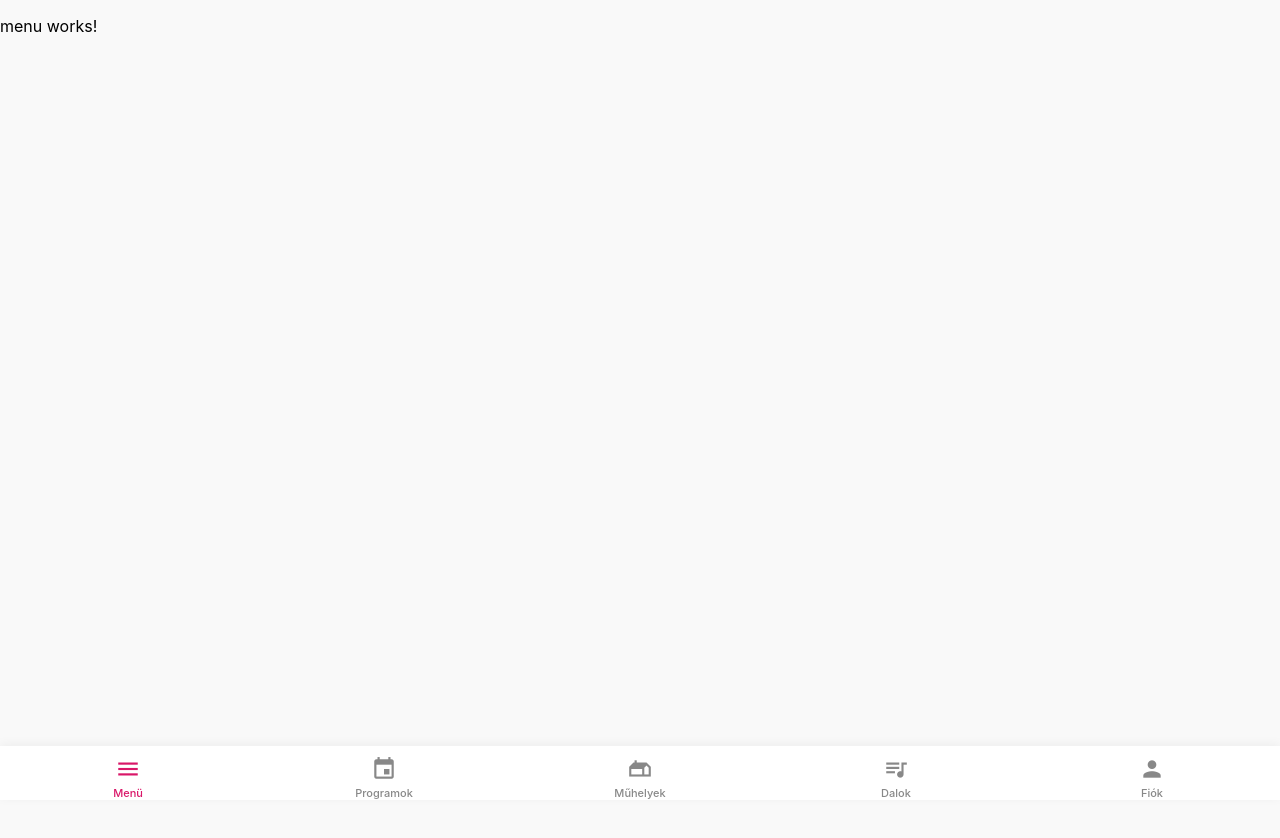
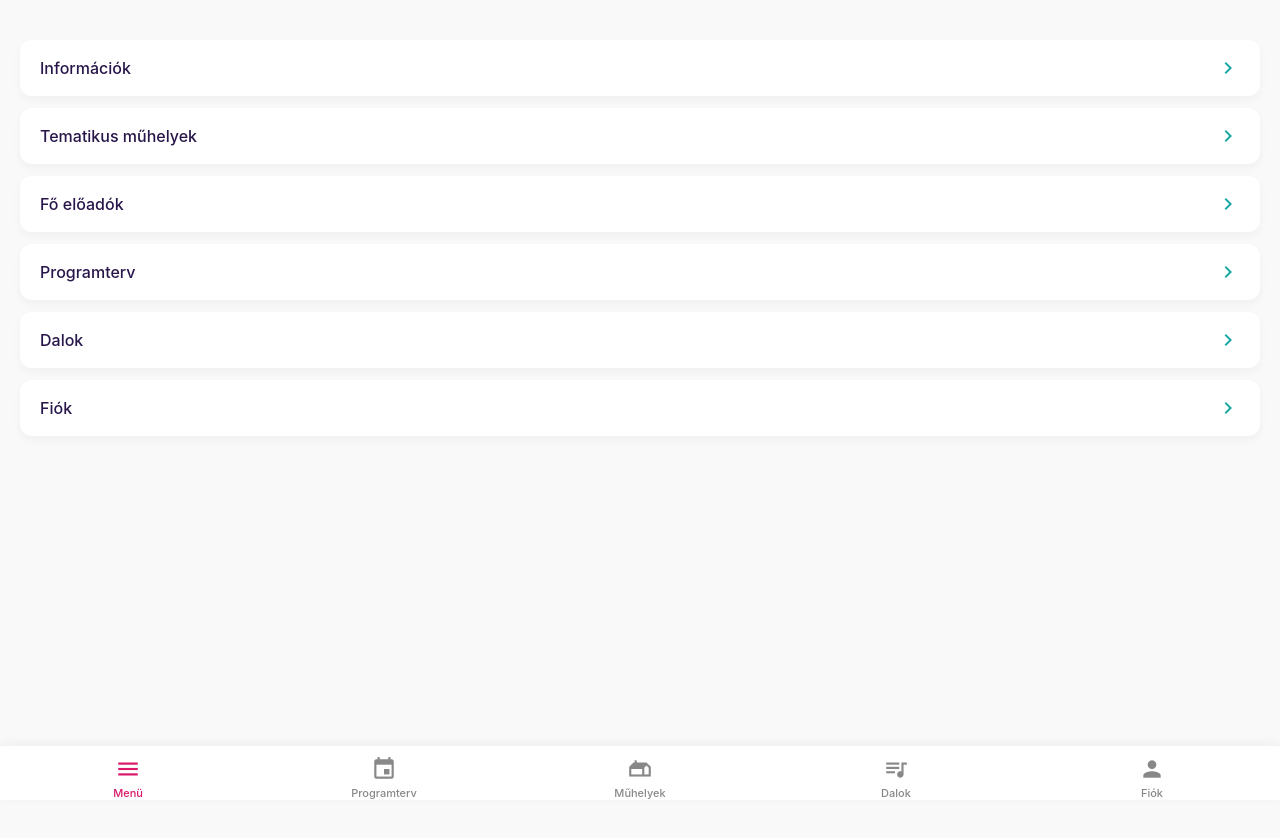
Before and after one commit to rezsnyakdani/ebresztofesztWebApp, an Angular app in the folder Frontend/: page /menu in a window 1280 px wide. Shown: the top 838 px of the page. Built offline with nearby package versions, Linux system fonts and the light colour scheme.

Commit message:
Fix navbar & add basic menu

```diff
--- a/Frontend/src/app/features/menu/menu.component.html
+++ b/Frontend/src/app/features/menu/menu.component.html
@@ -1 +1,34 @@
-<p>menu works!</p>
+<div class="menu-container">
+
+  <div class="menu-list">
+    <a routerLink="/info" class="menu-item">
+      <span class="menu-text">Információk</span>
+      <span class="material-icons chevron">chevron_right</span>
+    </a>
+
+    <a routerLink="/muhely" class="menu-item">
+      <span class="menu-text">Tematikus műhelyek</span>
+      <span class="material-icons chevron">chevron_right</span>
+    </a>
+
+    <a routerLink="/eloadas" class="menu-item">
+      <span class="menu-text">Fő előadók</span>
+      <span class="material-icons chevron">chevron_right</span>
+    </a>
+
+    <a routerLink="/program" class="menu-item">
+      <span class="menu-text">Programterv</span>
+      <span class="material-icons chevron">chevron_right</span>
+    </a>
+
+    <a routerLink="/dal" class="menu-item">
+      <span class="menu-text">Dalok</span>
+      <span class="material-icons chevron">chevron_right</span>
+    </a>
+
+    <a routerLink="/profil" class="menu-item">
+      <span class="menu-text">Fiók</span>
+      <span class="material-icons chevron">chevron_right</span>
+    </a>
+  </div>
+</div>
--- a/Frontend/src/app/features/menu/menu.component.sass
+++ b/Frontend/src/app/features/menu/menu.component.sass
@@ -0,0 +1,44 @@
+.menu-container
+  padding: 20px
+  padding-top: 40px // Hogy ne csússzon bele a képernyő legtetejébe
+
+.page-title
+  color: #28164A // A fesztivál sötétlila színe
+  font-size: 28px
+  margin-bottom: 24px
+  font-weight: 700
+
+.menu-list
+  display: flex
+  flex-direction: column
+  gap: 12px // A gombok közötti távolság
+
+.menu-item
+  display: flex
+  align-items: center
+  background-color: #ffffff
+  padding: 16px 20px
+  border-radius: 12px
+  text-decoration: none
+  color: #28164A
+  box-shadow: 0 4px 10px rgba(0, 0, 0, 0.04)
+  transition: transform 0.2s, box-shadow 0.2s
+
+  // Koppintás effektek mobilra
+  &:active
+    transform: scale(0.98)
+    background-color: #fcfcfc
+
+  .menu-icon
+    color: #D91668 // A magenta/rózsaszín arculati szín az ikonokhoz
+    margin-right: 16px
+    font-size: 28px
+
+  .menu-text
+    flex: 1 // Kitölti a maradék helyet, így a nyíl a szélre szorul
+    font-size: 16px
+    font-weight: 500
+
+  .chevron
+    color: #19A7A6 // A ciánkék arculati szín a tovább nyílhoz
+    font-size: 24px
--- a/Frontend/src/app/features/navbar/navbar.component.html
+++ b/Frontend/src/app/features/navbar/navbar.component.html
@@ -6,7 +6,7 @@
 
   <a routerLink="/program" routerLinkActive="active" class="nav-item">
     <span class="material-icons">event</span>
-    <span class="nav-label">Programok</span>
+    <span class="nav-label">Programterv</span>
   </a>
 
   <a routerLink="/muhely" routerLinkActive="active" class="nav-item">
```
